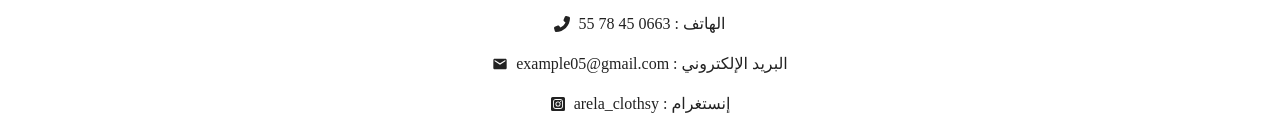
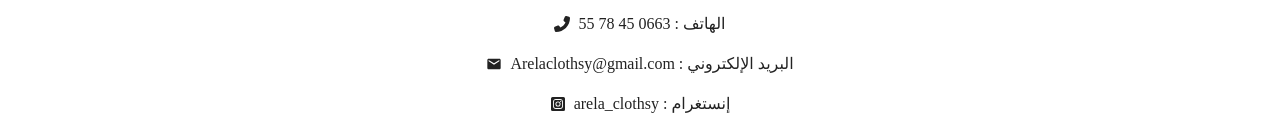
Before and after one commit to ZaaboubiHani/ecommerce-app, a React (Vite) app: page / in a window 1280 px wide. Shown: the part 1072-1206 px from the top of the page. Built offline with nearby package versions, Linux system fonts and the light colour scheme; no server answers.

Commit message:
added email

```diff
--- a/src/components/Footer.jsx
+++ b/src/components/Footer.jsx
@@ -15,7 +15,7 @@
       </p>
       <p className='flex items-center my-2 text-left'>
         <MdEmail className='mr-2' />
-        {language === 'ar' ? 'example05@gmail.com : البريد الإلكتروني' : language === 'fr' ? 'E-mail: example05@gmail.com' : 'Email: example05@gmail.com'}
+        {language === 'ar' ? 'Arelaclothsy@gmail.com : البريد الإلكتروني' : language === 'fr' ? 'E-mail: Arelaclothsy@gmail.com' : 'Email: Arelaclothsy@gmail.com'}
       </p>
       <a href='https://www.instagram.com/arela_clothsy' className='text-center flex items-center my-2'>
         <FaInstagramSquare className='mr-2' />
```
Also changed, not shown: src/pages/Home.jsx (+0 -12 lines).
